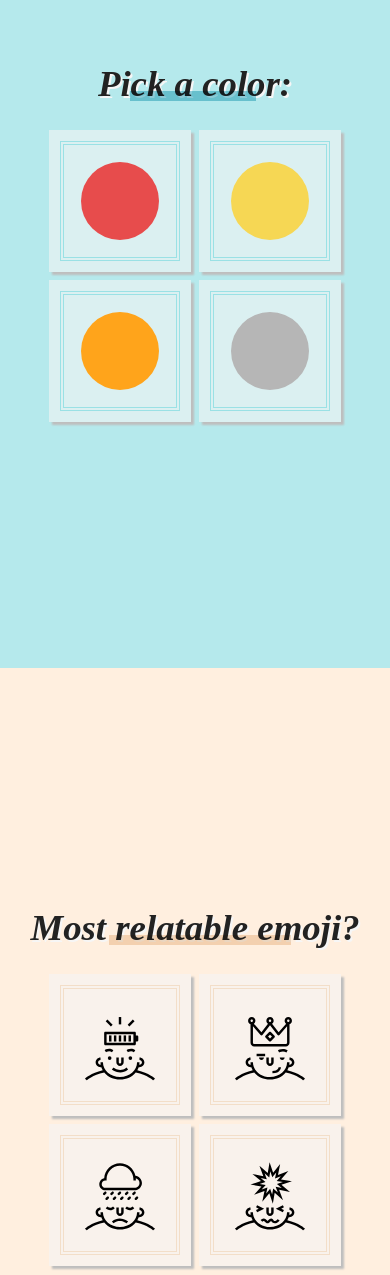
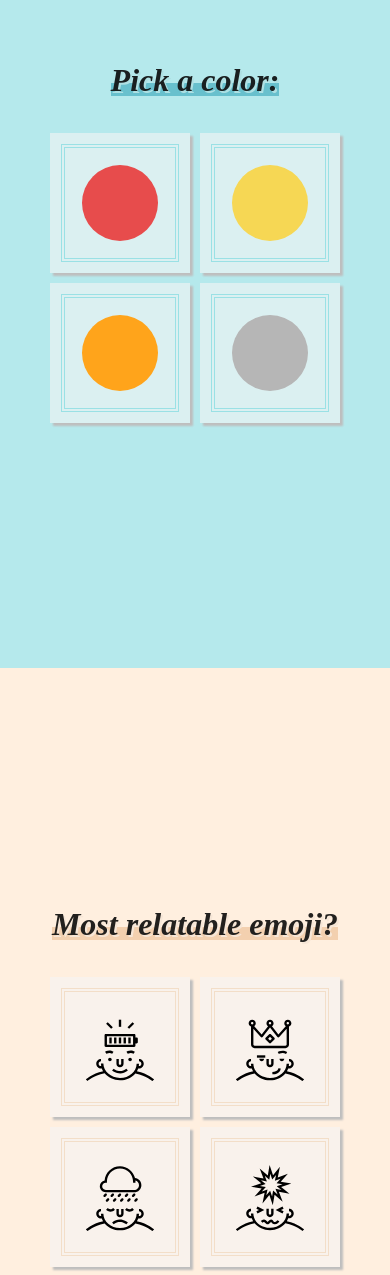
Before and after one commit to annaAndJaneProject4/MoodFm, a plain HTML site: page index.html in a window 390 px wide. Shown: the part 1020-2295 px from the top of the page. Drawn offline with nearby package versions, Linux system fonts and the light colour scheme; some packages are replaced by stand-ins of ours; a script that the page names is missing.

Commit message:
fix jane's issue with header underline effect

```diff
--- a/index.html
+++ b/index.html
@@ -51,7 +51,7 @@
     <main id="#mainContent">
         <section class="sectionOne" id="questionOne">
             <div class="wrapper">
-                <h4><span>Pick a color:</span></h4>
+                <h4>Pick a color:</h4>
                 <ul class="questionContainer">
                     <li>
                         <a href="#questionTwo" data-value="redColor" aria-label="option one of question one: red colored circle " class="options circle red"></a>
@@ -72,7 +72,7 @@
         </section>
         <section class="sectionTwo" id="questionTwo">
             <div class="wrapper">
-                <h4><span>Most relatable emoji?</span></h4>
+                <h4>Most relatable emoji?</h4>
                 <ul class="questionContainer">
                     <!-- icons by Alfonso López-Sanz from the Noun Project -->
                     <li>
@@ -96,7 +96,7 @@
         </section>
         <section class="sectionThree" id="questionThree">
             <div class="wrapper">
-                <h4><span>Current weather?</span></h4>
+                <h4>Current weather?</h4>
                 <ul class="questionContainer">
                     <li>
                         <!-- weather by shashank singh from the Noun Project -->
@@ -120,7 +120,7 @@
         </section>
         <section class="sectionFour" id="questionFour">
             <div class="wrapper">
-                <h4><span>Craving...?</span></h4>
+                <h4>Craving...?</h4>
                 <ul class="questionContainer">
                     <li>
                         <!-- Salad by art shop from the Noun Project -->
@@ -149,7 +149,7 @@
         <section class="sectionFive" id="result">
             <div class="wrapper">
                 <div class="quizResultContainer">
-                    <h4><span>Ready?</span></h4>
+                    <h4>Ready?</h4>
                     <button class="btn btnLarge" role="submit">Show me my song</button>
                 </div>
             </div>
--- a/styles/sass/abstracts/_mixins.scss
+++ b/styles/sass/abstracts/_mixins.scss
@@ -1,15 +1,3 @@
-@mixin questionHeaderUnderline($underLineHeight) {
-    content: '';
-    height: $underLineHeight;
-    position: absolute;
-    bottom: 25px;
-    left: 24%;
-    right: 25%;
-    z-index: 0;
-    mix-blend-mode: multiply;
-    margin: 0 auto;
-}
-
 @mixin underlineEffect {
     background-image: linear-gradient(rgba(255, 255, 255, 0) 60%, #92D2DE 20%);
     mix-blend-mode: multiply;
--- a/styles/sass/base/_global.scss
+++ b/styles/sass/base/_global.scss
@@ -30,7 +30,7 @@ h3 {
 
 h4 {
     font-size: 3.5rem;
-    padding-bottom: 2rem;
+    margin-bottom: 2rem;
     position: relative;
     font-weight: 600;
     font-style: italic;
@@ -43,22 +43,26 @@ a {
     color: $colorDark;
 }
 
-@media (max-width:1000px) {
+@media (max-width: 1000px) {
     h4 {
         font-size: 3rem;
     }
 }
 
-@media (max-width:700px){
+@media (max-width: 700px){
     h4 {
-        font-size: 2.7rem;
-        padding-bottom: 1.7rem;
+        font-size: 2.75rem;
     }
 }
 
-@media (max-width:500px){
+@media (max-width: 500px){
     h4 {
-        font-size: 2.3rem;
-        padding-bottom: 1.5rem;
+        font-size: 2.5rem;
     }
 }
+
+@media (max-width: 420px){
+    h4 {
+        font-size: 2rem;
+    }
+}
--- a/styles/sass/components/_questionContainer.scss
+++ b/styles/sass/components/_questionContainer.scss
@@ -4,6 +4,7 @@
     width: 600px;
     height: 600px;
     margin: 0 auto;
+    justify-content: center;
 
     li {
         width: calc(50% - 16px);
@@ -24,38 +25,41 @@
         a {
             width: 100%;
             height: 100%;
-            margin: auto;
-            display: flex;
-            justify-content: center;
-            font-size: 2rem;
-
         }
     }
 }
 
-@media (max-width:1000px) {
+@media (max-width: 1000px) {
     .questionContainer{
-        width:500px;
-        height:500px;
+        width: 500px;
+        height: 500px;
     }
 }
 
-@media (max-width:700px) {
+@media (max-width: 700px) {
     .questionContainer{
-        width:400px;
-        height:400px;
+        width: 425px;
+        height: 425px;
     }
 }
 
-@media (max-width:500px) {
+@media (max-width: 500px) {
     .questionContainer{
-        width:300px;
-        height:300px;
-        li{
-            width: calc(50% - 8px);
-            height: calc(50% - 8px);
-            margin:4px;
+        width: 360px;
+        height: 360px;
+
+        li {
+            width: calc(50% - 10px);
+            height: calc(50% - 10px);
+            margin: 5px;
         }
     }
 
 }
+
+@media (max-width: 420px) {
+    .questionContainer{
+        width: 300px;
+        height: 300px;
+    }
+}
--- a/styles/sass/layout/_main.scss
+++ b/styles/sass/layout/_main.scss
@@ -15,24 +15,14 @@ main {
         background-color: $colorBlueLight;
         height: 100vh;
 
+        h4 {
+            background-image: linear-gradient(rgba(255, 255, 255, 0) 60%, #92D2DE 20%);
+            mix-blend-mode: multiply;
+            display: inline-block;
+        }
+
         li {
             outline: 4px double $colorBlue;
-        }
-    }
-
-    .sectionOne {
-        h4 span::before {
-            // @include questionHeaderUnderline;
-            width: 28%;
-            background: #92D2DE;
-        }
-    }
-
-    .sectionThree {
-        h4 span::before {
-            // @include questionHeaderUnderline;
-            width: 37%;
-            background: #92D2DE;
         }
     }
 
@@ -40,31 +30,20 @@ main {
         background-color: $colorBeige;
         height: 100vh;
 
+        h4 {
+            background-image: linear-gradient(rgba(255, 255, 255, 0) 60%, #f3dec8 20%);
+            mix-blend-mode: multiply;
+            display: inline-block;
+        }
+
         li {
             outline: 4px double #f3dec8;
-        }
-    }
-
-    .sectionTwo {
-         h4 span::before {
-            // @include questionHeaderUnderline;
-            width: 43%;
-            background: #f3dec8;
-        }
-    }
-
-    .sectionFour {
-        h4 span::before {
-            // @include questionHeaderUnderline;
-            width: 23%;
-            background: #f3dec8;
         }
     }
 
     .sectionFive {
         h4 {
             font-size: 5rem;
-            // @include underlineEffect;
             display: inline;
         }
     }
@@ -72,70 +51,19 @@ main {
 
 @media (max-width:700px){
     main{
-        .sectionOne,
-        .sectionTwo,
-        .sectionThree,
-        .sectionFour{
-            h4 span::before {
-                @include questionHeaderUnderline(15px);
+        .sectionFive {
+            h4 {
+                font-size: 4rem;
             }
         }
-
-        .sectionTwo {
-            h4 span::before {
-                width: 53%;
-            }
-        }
-
-        .sectionFive {
-            h4{
-                font-size:4rem;
-            }
-            h4 span::before {
-                width: 33%;
-                @include questionHeaderUnderline(20px);
-            }
-        }
-
     }
 }
 
 @media (max-width:500px){
-    main{
-        .sectionOne,
-        .sectionTwo,
-        .sectionThree,
-        .sectionFour{
-            h4 span::before {
-                @include questionHeaderUnderline(10px);
-            }
-        }
-
-        .sectionOne {
-            h4 span::before {
-                width: 38%;
-            }
-        }
-
-        .sectionThree {
-            h4 span::before {
-                width: 47%;
-            }
-        }
-
-        .sectionTwo {
-            h4 span::before {
-                width: 55%;
-            }
-        }
-
+    main {
         .sectionFive {
-            h4{
-                font-size:3rem;
-            }
-            h4 span::before {
-                width: 40%;
-                @include questionHeaderUnderline(15px);
+            h4 {
+                font-size: 3rem;
             }
         }
     }
```
Also changed, not shown: styles/style.css.
